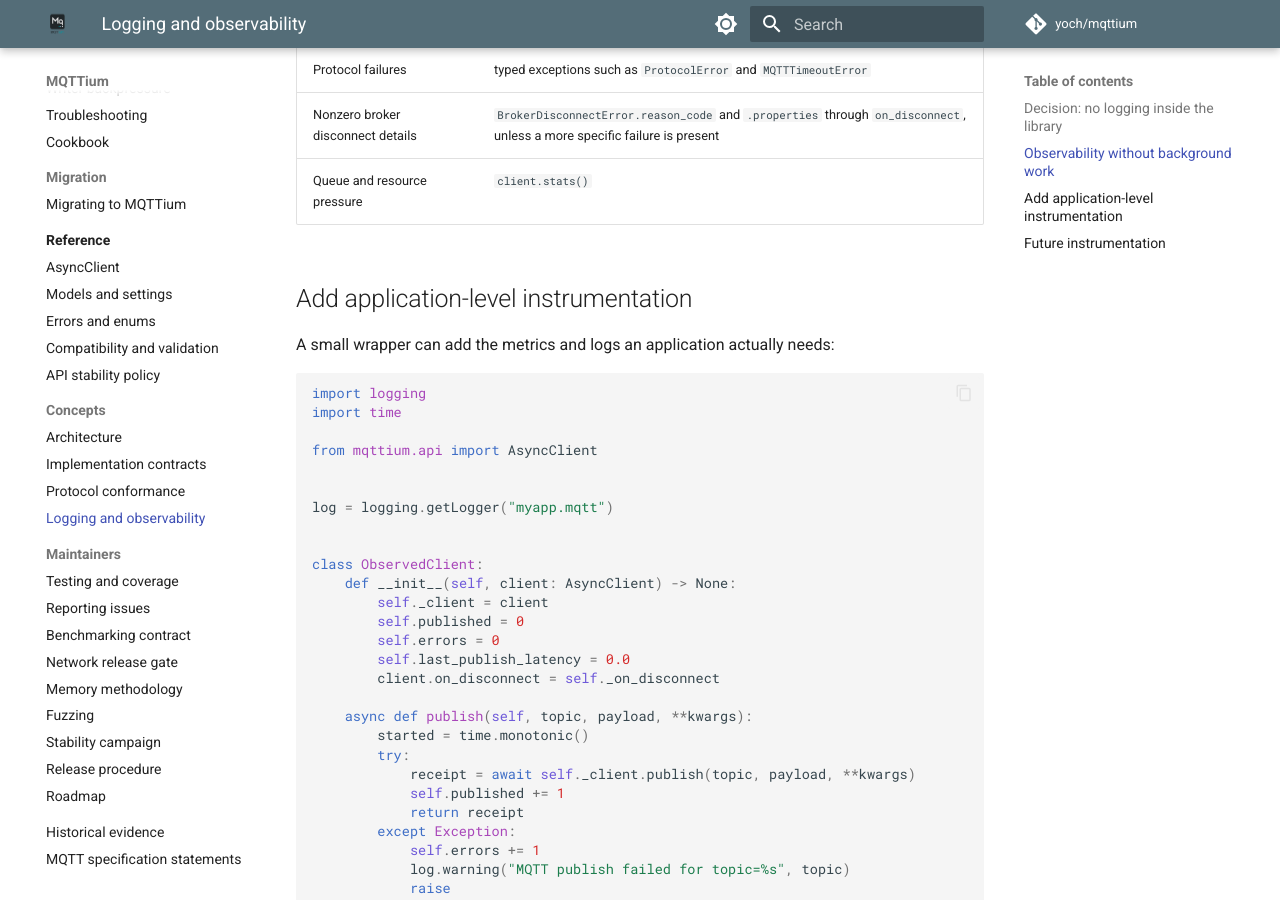
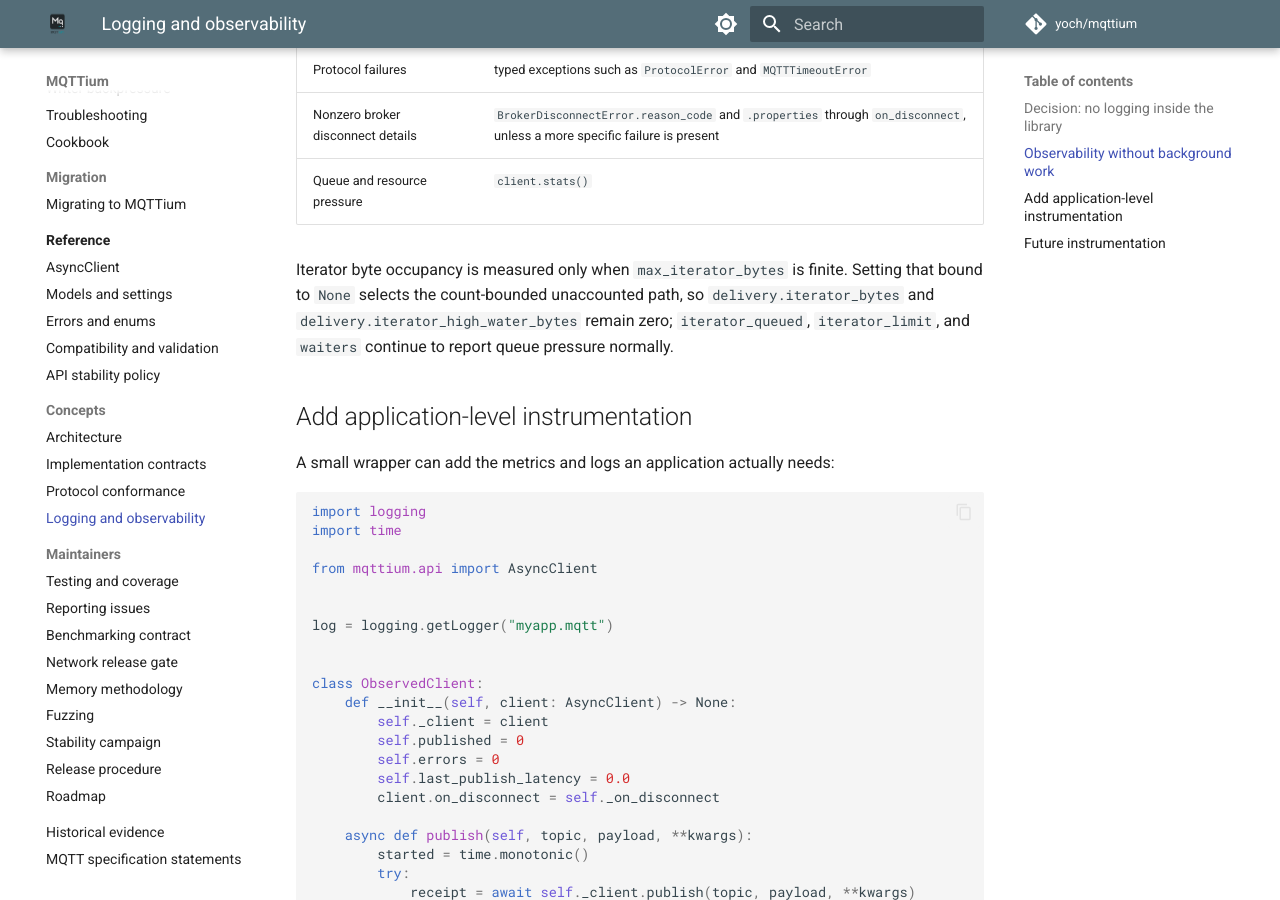
Before and after one commit to yoch/mqttium, an MkDocs documentation site: the page built from docs/observability.md, in a window 1280 px wide and 900 px high, scrolled down 893 px. Built offline with MkDocs 1.6.1 and Material for MkDocs 9.7.7, drawn with Linux system fonts in a browser that asks for light colours; comment, search, counter and statistics services are not loaded.

Commit message:
docs: explain unbounded iterator statistics

```diff
--- a/docs/observability.md
+++ b/docs/observability.md
@@ -28,6 +28,12 @@
 | Protocol failures | typed exceptions such as `ProtocolError` and `MQTTTimeoutError` |
 | Nonzero broker disconnect details | `BrokerDisconnectError.reason_code` and `.properties` through `on_disconnect`, unless a more specific failure is present |
 | Queue and resource pressure | `client.stats()` |
+
+Iterator byte occupancy is measured only when `max_iterator_bytes` is finite.
+Setting that bound to `None` selects the count-bounded unaccounted path, so
+`delivery.iterator_bytes` and `delivery.iterator_high_water_bytes` remain zero;
+`iterator_queued`, `iterator_limit`, and `waiters` continue to report queue
+pressure normally.
 
 ## Add application-level instrumentation
 
```
